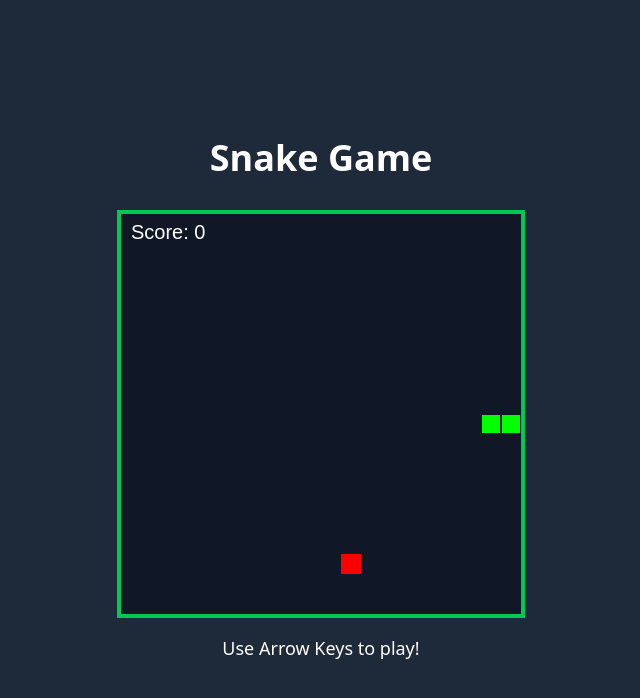
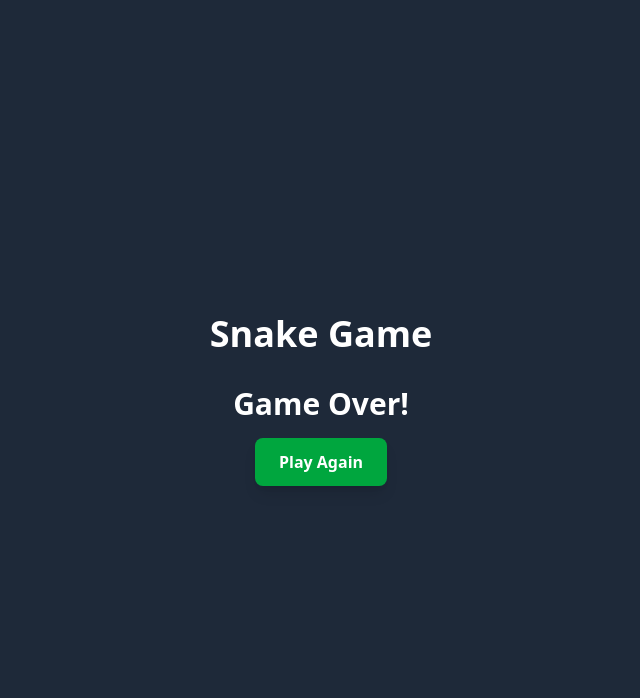
Before and after one commit to ewanc26/atproto-snake, a SvelteKit app: page / in a window 1280 px wide. Shown: the top 698 px of the page, without its empty margins (319-959 px from the left). Built offline with nearby package versions, Linux system fonts and the light colour scheme.

Commit message:
feat(snake): add game over state and restart functionality
- Implement game over state management in the UI
- Add callback for game over events in SnakeGame
- Replace alert with canvas-based game over display
- Add play again button to restart the game

```diff
--- a/src/lib/snake/game.ts
+++ b/src/lib/snake/game.ts
@@ -14,11 +14,13 @@ export class SnakeGame {
     private changingDirection: boolean;
     private gracePeriodActive: boolean;
     private gracePeriodTimer: number | undefined;
+    private onGameOverCallback: () => void;
 
     /**
      * @param canvas The HTML canvas element to draw the game on.
+     * @param onGameOverCallback Callback function to be called when the game ends.
      */
-    constructor(canvas: HTMLCanvasElement) {
+    constructor(canvas: HTMLCanvasElement, onGameOverCallback: () => void) {
         this.canvas = canvas;
         this.ctx = canvas.getContext('2d')!;
         this.canvas.width = GRID_SIZE * TILE_SIZE;
@@ -30,6 +32,7 @@ export class SnakeGame {
         this.currentDirection = 'right';
         this.changingDirection = false;
         this.gracePeriodActive = false;
+        this.onGameOverCallback = onGameOverCallback;
 
         this.food.generateNewPosition(this.snake.body);
 
@@ -162,6 +165,7 @@ export class SnakeGame {
         // Self-collision
         for (let i = 1; i < this.snake.body.length; i++) {
             if (head.x === this.snake.body[i].x && head.y === this.snake.body[i].y) {
+                this.endGame(); // End game immediately on self-collision
                 return true;
             }
         }
@@ -195,10 +199,15 @@ export class SnakeGame {
      */
     private endGame(): void {
         if (this.gameLoopInterval) {
-            clearInterval(this.gameLoopInterval);
+            window.clearInterval(this.gameLoopInterval);
         }
-        this.clearGracePeriod(); // Ensure grace period timer is cleared
-        console.log('Game Over! Score:', this.score);
-        alert(`Game Over! Your score: ${this.score}`);
+        this.ctx.clearRect(0, 0, this.canvas.width, this.canvas.height);
+        this.ctx.fillStyle = 'white';
+        this.ctx.font = '30px Arial';
+        this.ctx.textAlign = 'center';
+        this.ctx.fillText('Game Over!', this.canvas.width / 2, this.canvas.height / 2 - 20);
+        this.ctx.fillText(`Score: ${this.score}`, this.canvas.width / 2, this.canvas.height / 2 + 20);
+        this.clearGracePeriod();
+        this.onGameOverCallback();
     }
 }
--- a/src/routes/+page.svelte
+++ b/src/routes/+page.svelte
@@ -4,17 +4,45 @@
 
     let canvasElement: HTMLCanvasElement;
     let game: SnakeGame;
+    let isGameOver = false;
+
+    /**
+     * Initialises and starts a new game.
+     */
+    function startGame(): void {
+        isGameOver = false;
+        game = new SnakeGame(canvasElement, handleGameOver);
+        game.startGame();
+    }
+
+    /**
+     * Handles the game over event, setting the game over state.
+     */
+    function handleGameOver(): void {
+        isGameOver = true;
+    }
 
     onMount(() => {
-        game = new SnakeGame(canvasElement);
-        game.startGame();
+        startGame();
     });
 </script>
 
 <div class="flex flex-col items-center justify-center min-h-screen bg-gray-800 text-white">
     <h1 class="text-4xl font-bold mb-8">Snake Game</h1>
-    <canvas bind:this={canvasElement} class="border-4 border-green-500 bg-gray-900"></canvas>
-    <p class="mt-4 text-lg">Use Arrow Keys to play!</p>
+    {#if isGameOver}
+        <div class="text-center">
+            <h2 class="text-3xl font-bold mb-4">Game Over!</h2>
+            <button
+                on:click={startGame}
+                class="px-6 py-3 bg-green-600 hover:bg-green-700 text-white font-bold rounded-lg shadow-lg transition duration-300"
+            >
+                Play Again
+            </button>
+        </div>
+    {:else}
+        <canvas bind:this={canvasElement} class="border-4 border-green-500 bg-gray-900"></canvas>
+        <p class="mt-4 text-lg">Use Arrow Keys to play!</p>
+    {/if}
 </div>
 
 <style>
```
